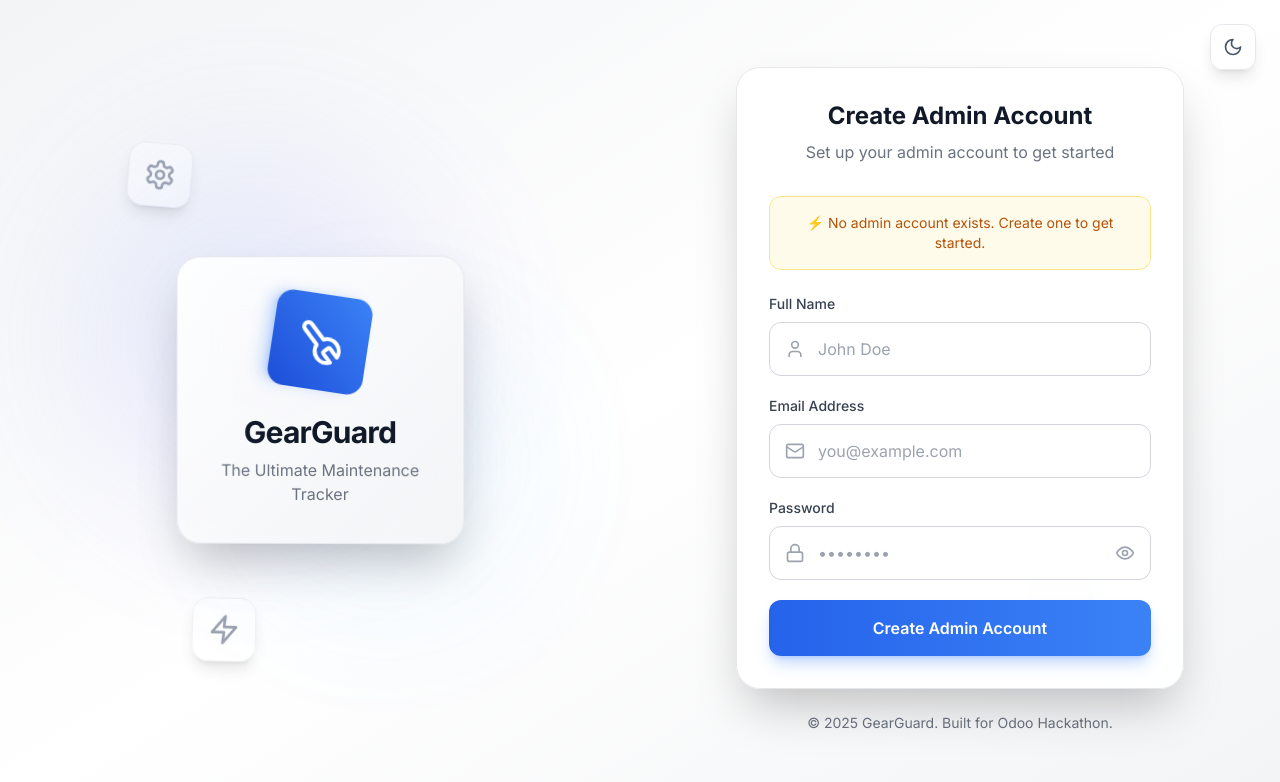
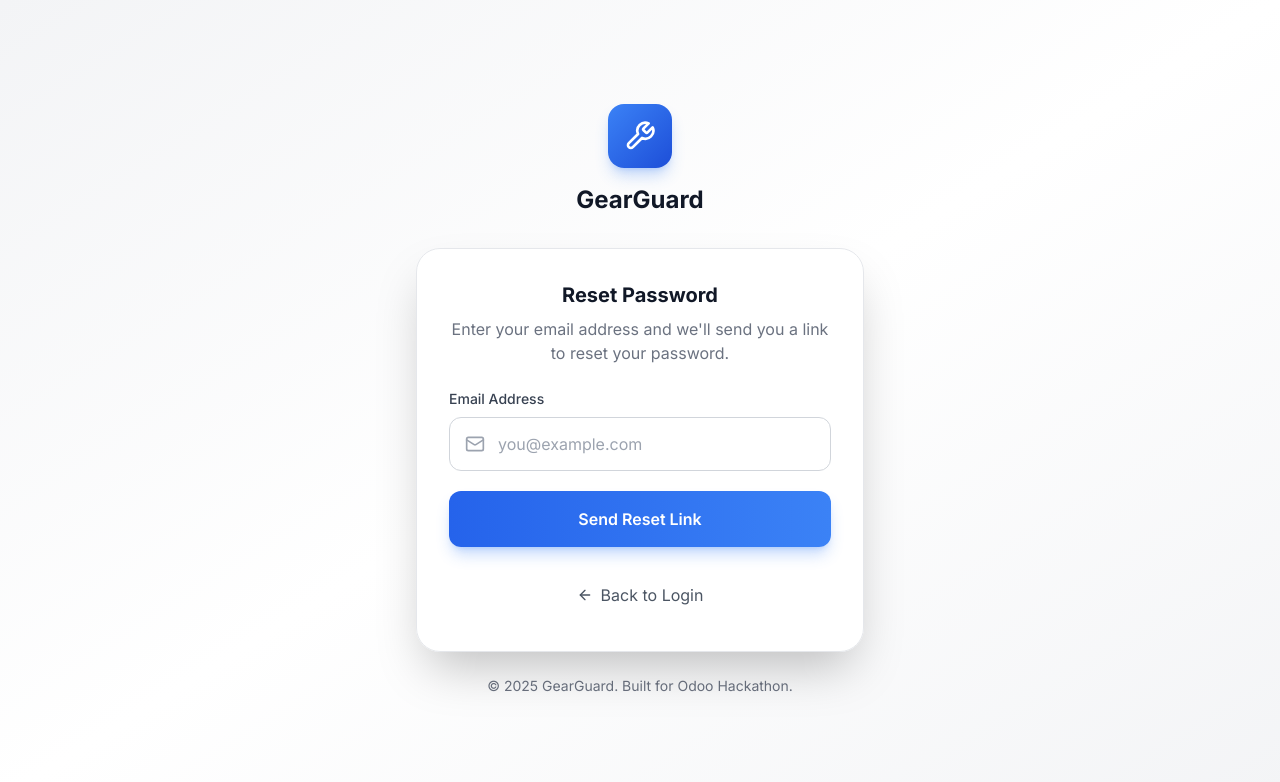
Before and after one commit to Prasanth631/OdooHackthon_GearGuard, a React (Vite) app in the folder gearguard-frontend/: page /forgot-password in a window 1280 px wide. Before the commit this address led to /login. Shown: the top 782 px of the page. Built offline with nearby package versions, Linux system fonts and the light colour scheme; no server answers.

Commit message:
feat: add Forgot Password link and page

```diff
--- a/gearguard-frontend/src/App.jsx
+++ b/gearguard-frontend/src/App.jsx
@@ -8,6 +8,7 @@
 import ProtectedRoute from './components/layout/ProtectedRoute';
 
 import Login from './pages/Login';
+import ForgotPassword from './pages/ForgotPassword';
 import AdminDashboard from './pages/admin/Dashboard';
 import AuditLogs from './pages/admin/AuditLogs';
 import ManagerDashboard from './pages/manager/Dashboard';
@@ -76,6 +77,8 @@
                 <Route path="/login" element={
                     isAuthenticated ? <Navigate to={getDashboardRoute()} replace /> : <Login />
                 } />
+
+                <Route path="/forgot-password" element={<ForgotPassword />} />
 
                 <Route path="/admin/*" element={
                     <ProtectedRoute allowedRoles={['ADMIN']}>
--- /dev/null
+++ b/gearguard-frontend/src/pages/ForgotPassword.jsx
@@ -0,0 +1,117 @@
+import { useState } from 'react';
+import { useNavigate } from 'react-router-dom';
+import { motion } from 'framer-motion';
+import { Mail, ArrowLeft, Wrench, CheckCircle } from 'lucide-react';
+import toast from 'react-hot-toast';
+import api from '../api/axios';
+
+function ForgotPassword() {
+    const [email, setEmail] = useState('');
+    const [isLoading, setIsLoading] = useState(false);
+    const [emailSent, setEmailSent] = useState(false);
+    const navigate = useNavigate();
+
+    const handleSubmit = async (e) => {
+        e.preventDefault();
+        setIsLoading(true);
+        try {
+            await api.post('/auth/forgot-password', { email });
+            setEmailSent(true);
+            toast.success('Password reset email sent!');
+        } catch (error) {
+            toast.error(error.response?.data?.message || 'Failed to send reset email');
+        } finally {
+            setIsLoading(false);
+        }
+    };
+
+    const inputClasses = "w-full pl-12 pr-4 py-3.5 bg-white dark:bg-slate-800/80 border border-gray-300 dark:border-slate-700 rounded-xl text-gray-900 dark:text-white placeholder-gray-400 dark:placeholder-slate-400 focus:outline-none focus:ring-2 focus:ring-primary-500 focus:border-transparent transition-all";
+
+    return (
+        <div className="min-h-screen flex items-center justify-center bg-gradient-to-br from-gray-100 via-white to-gray-100 dark:from-slate-950 dark:via-slate-900 dark:to-slate-950 p-6">
+            <motion.div
+                initial={{ opacity: 0, y: 20 }}
+                animate={{ opacity: 1, y: 0 }}
+                className="w-full max-w-md"
+            >
+                <div className="text-center mb-8">
+                    <div className="w-16 h-16 bg-gradient-to-br from-primary-500 to-primary-700 rounded-2xl flex items-center justify-center mx-auto shadow-lg shadow-primary-500/30">
+                        <Wrench className="w-8 h-8 text-white" />
+                    </div>
+                    <h1 className="text-2xl font-bold text-gray-900 dark:text-white mt-4">GearGuard</h1>
+                </div>
+
+                <div className="bg-white/90 dark:bg-slate-900/90 backdrop-blur-xl rounded-3xl border border-gray-200 dark:border-slate-800 p-8 shadow-2xl">
+                    {!emailSent ? (
+                        <>
+                            <div className="text-center mb-6">
+                                <h2 className="text-xl font-bold text-gray-900 dark:text-white">Reset Password</h2>
+                                <p className="text-gray-500 dark:text-slate-400 mt-2">
+                                    Enter your email address and we'll send you a link to reset your password.
+                                </p>
+                            </div>
+
+                            <form onSubmit={handleSubmit} className="space-y-5">
+                                <div>
+                                    <label className="block text-sm font-medium text-gray-700 dark:text-slate-300 mb-2">Email Address</label>
+                                    <div className="relative group">
+                                        <Mail className="absolute left-4 top-1/2 -translate-y-1/2 w-5 h-5 text-gray-400 dark:text-slate-500 group-focus-within:text-primary-500 transition-colors" />
+                                        <input
+                                            type="email"
+                                            value={email}
+                                            onChange={(e) => setEmail(e.target.value)}
+                                            className={inputClasses}
+                                            placeholder="you@example.com"
+                                            required
+                                        />
+                                    </div>
+                                </div>
+
+                                <motion.button
+                                    type="submit"
+                                    disabled={isLoading}
+                                    whileHover={{ scale: 1.02 }}
+                                    whileTap={{ scale: 0.98 }}
+                                    className="w-full py-4 bg-gradient-to-r from-primary-600 to-primary-500 hover:from-primary-500 hover:to-primary-400 text-white font-semibold rounded-xl shadow-lg shadow-primary-500/30 transition-all disabled:opacity-50"
+                                >
+                                    {isLoading ? 'Sending...' : 'Send Reset Link'}
+                                </motion.button>
+                            </form>
+                        </>
+                    ) : (
+                        <motion.div
+                            initial={{ opacity: 0, scale: 0.9 }}
+                            animate={{ opacity: 1, scale: 1 }}
+                            className="text-center py-6"
+                        >
+                            <div className="w-16 h-16 bg-green-100 dark:bg-green-500/20 rounded-full flex items-center justify-center mx-auto mb-4">
+                                <CheckCircle className="w-8 h-8 text-green-600 dark:text-green-400" />
+                            </div>
+                            <h3 className="text-lg font-semibold text-gray-900 dark:text-white mb-2">Check Your Email</h3>
+                            <p className="text-gray-500 dark:text-slate-400 mb-6">
+                                We've sent a password reset link to <strong className="text-gray-900 dark:text-white">{email}</strong>
+                            </p>
+                            <p className="text-sm text-gray-400 dark:text-slate-500">
+                                Didn't receive it? Check your spam folder or try again.
+                            </p>
+                        </motion.div>
+                    )}
+
+                    <button
+                        onClick={() => navigate('/login')}
+                        className="w-full mt-6 py-3 flex items-center justify-center gap-2 text-gray-600 dark:text-slate-400 hover:text-gray-900 dark:hover:text-white transition-colors"
+                    >
+                        <ArrowLeft className="w-4 h-4" />
+                        Back to Login
+                    </button>
+                </div>
+
+                <p className="mt-6 text-center text-sm text-gray-500 dark:text-slate-600">
+                    © 2025 GearGuard. Built for Odoo Hackathon.
+                </p>
+            </motion.div>
+        </div>
+    );
+}
+
+export default ForgotPassword;
--- a/gearguard-frontend/src/pages/Login.jsx
+++ b/gearguard-frontend/src/pages/Login.jsx
@@ -258,6 +258,17 @@
                                         {showPassword ? <EyeOff className="w-5 h-5" /> : <Eye className="w-5 h-5" />}
                                     </button>
                                 </div>
+                                {isLogin && (
+                                    <div className="mt-2 text-right">
+                                        <button
+                                            type="button"
+                                            onClick={() => navigate('/forgot-password')}
+                                            className="text-sm text-primary-600 dark:text-primary-400 hover:underline"
+                                        >
+                                            Forgot Password?
+                                        </button>
+                                    </div>
+                                )}
                             </div>
 
                             <motion.button
```
